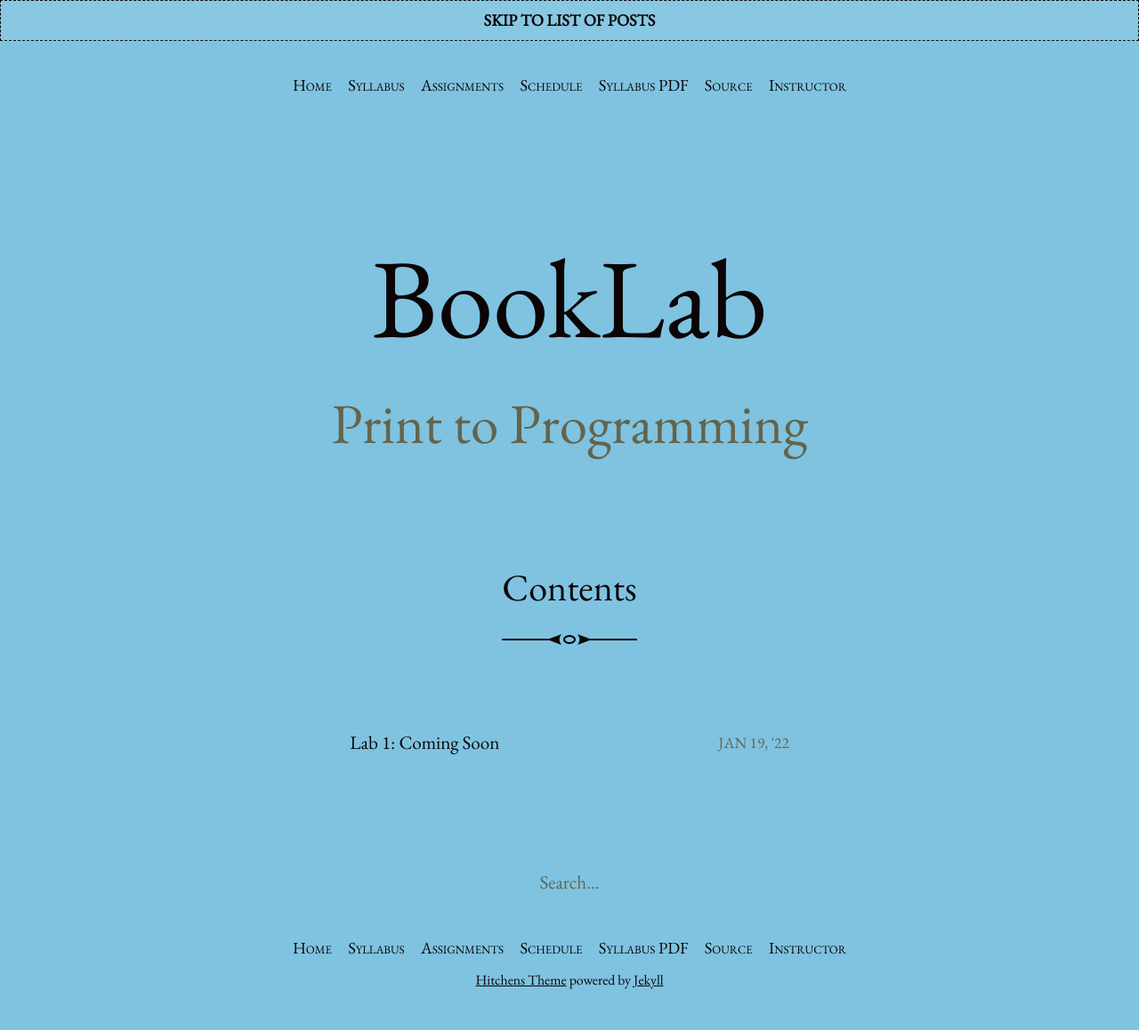
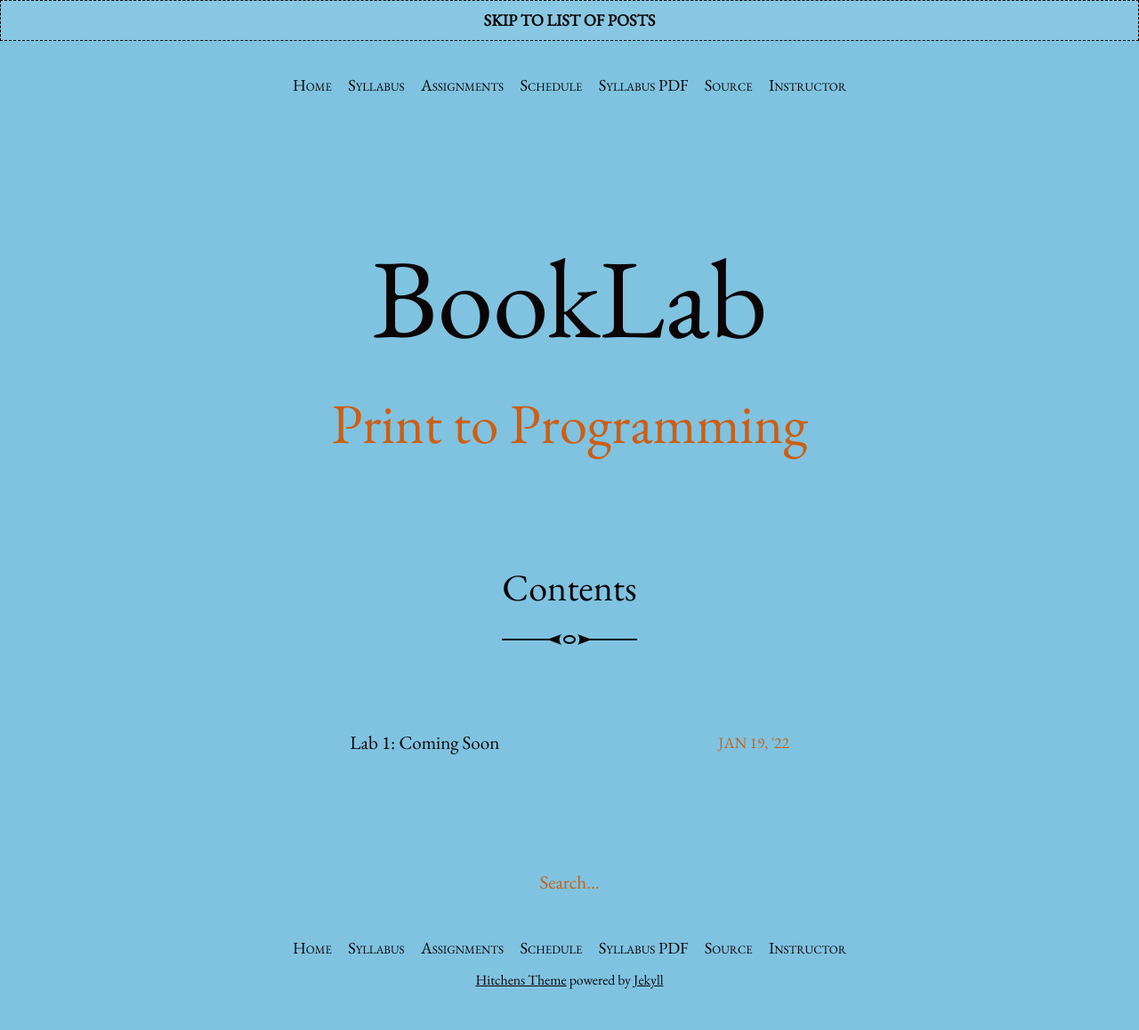
Before and after one commit to rccordell/s23bl, a Jekyll site: the page built from index.html, in a window 1280 px wide. Shown: the whole page at 89% size. Built offline with Jekyll 4.4.1, drawn with Linux system fonts in a browser that asks for light colours; the list of posts is cut into pages by our own code.

Commit message:
update muted text color

```diff
--- a/_sass/_variables.scss
+++ b/_sass/_variables.scss
@@ -1,7 +1,7 @@
 $brand-color:         #7FC3E1;
 $highlight:           lighten($brand-color, 35%);
 $text-color:          #0b0404;
-$muted-text-color:    #64644B;
+$muted-text-color:    #CE5E11;
 $font-family:         "EB Garamond", Garamond, "Times New Roman", serif;
 
 $on-bigphone:         375px;
```
